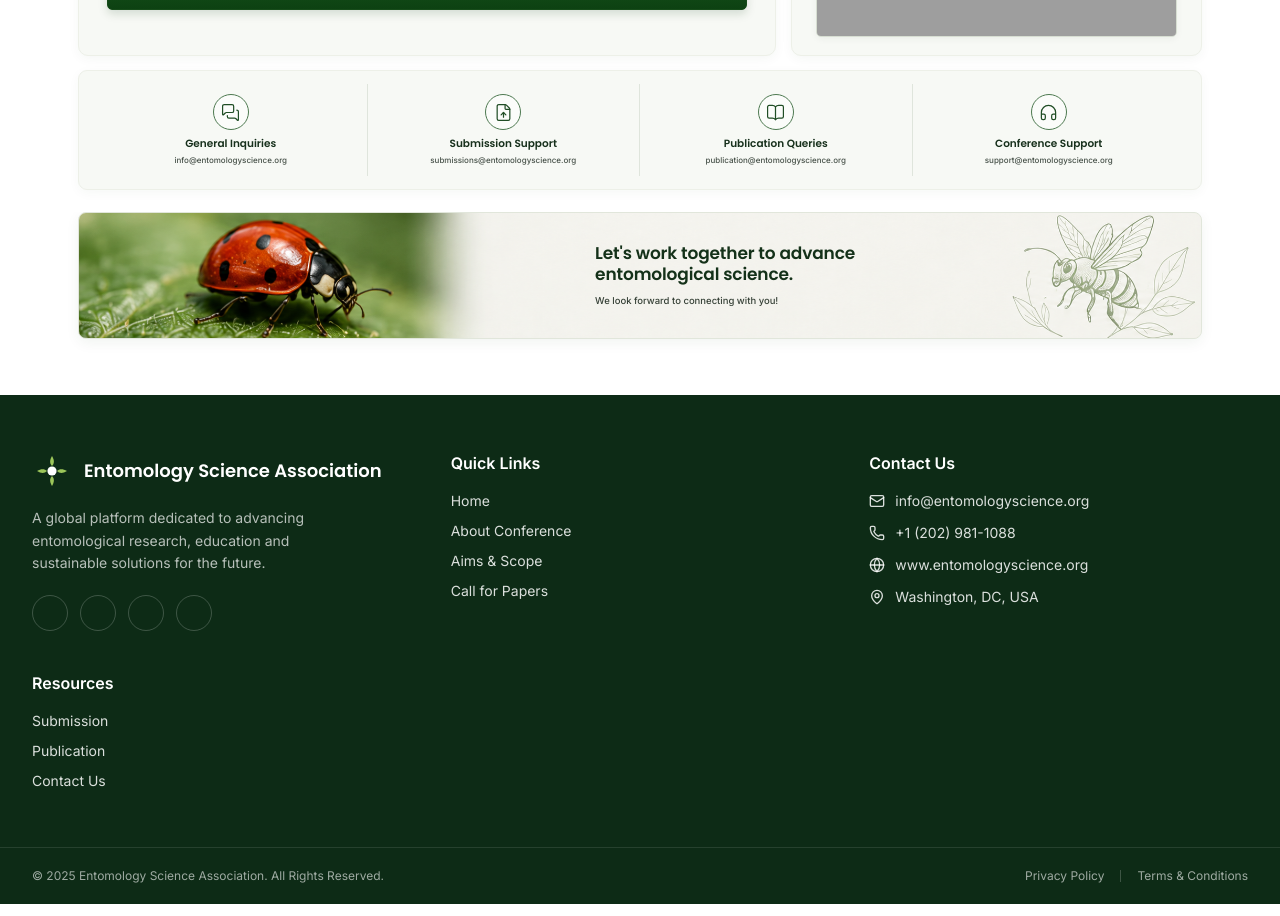
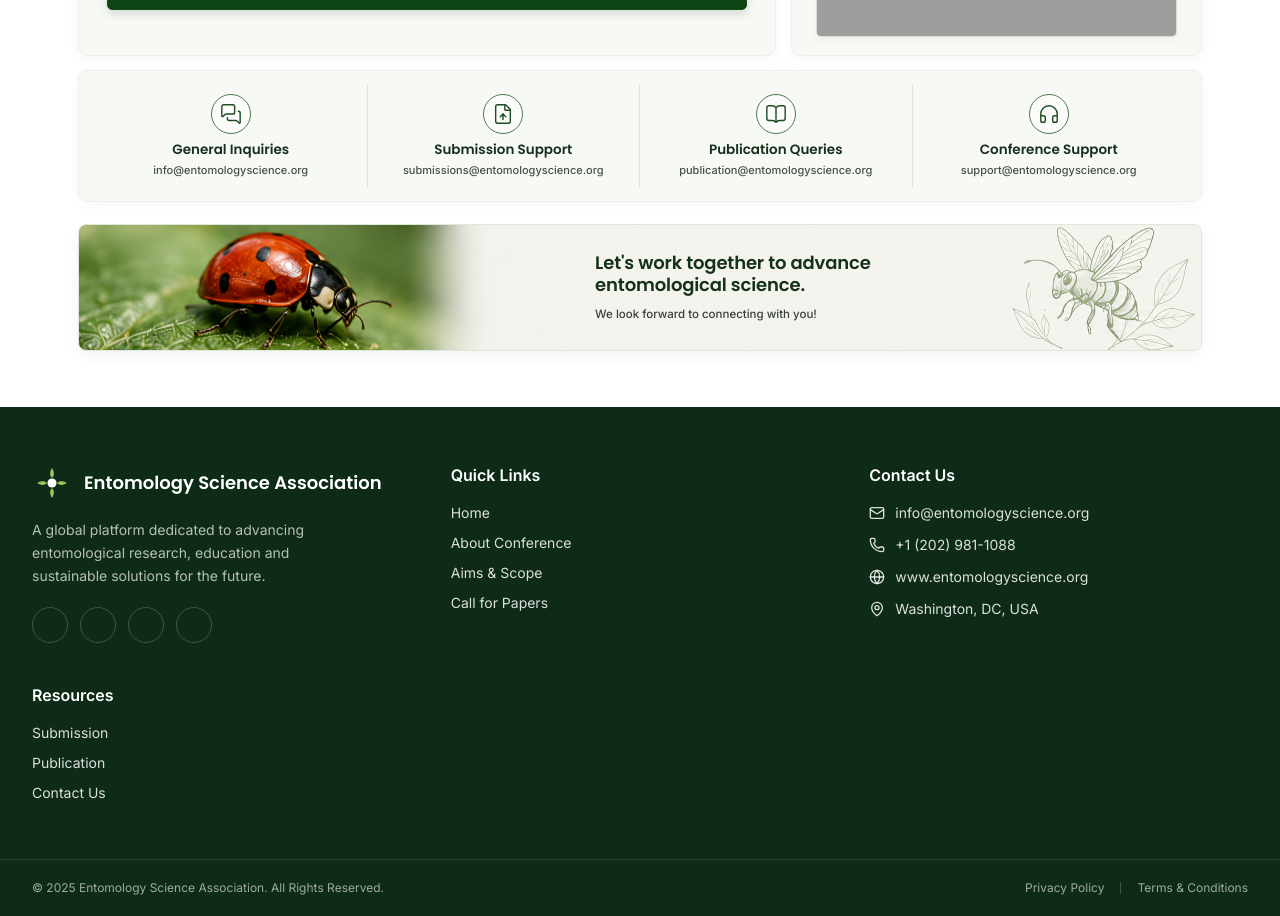
Before and after one commit to Dhanshri-Rc/entomology-science, a React (Vite) app: page /contact in a window 1280 px wide. Shown: the part 840-1756 px from the top of the page. Built offline with nearby package versions, Linux system fonts and the light colour scheme; grey boxes are pictures that could not be loaded.

Commit message:
fix: update icon and text sizes for improved layout in Contact component

```diff
--- a/src/pages/Contact.jsx
+++ b/src/pages/Contact.jsx
@@ -1313,8 +1313,8 @@ export default function Contact() {
                   <div
                     className="
                       flex
-                      h-[36px]
-                      w-[36px]
+                      h-[40px]
+                      w-[40px]
 
                       items-center
                       justify-center
@@ -1338,8 +1338,8 @@ export default function Contact() {
                     <CardIcon
                       strokeWidth={1.55}
                       className="
-                        h-[19px]
-                        w-[19px]
+                        h-[22px]
+                        w-[22px]
                       "
                     />
                   </div>
@@ -1348,13 +1348,13 @@ export default function Contact() {
                     className="
                       mt-[8px]
 
-                      text-[10px]
+                      text-[12px]
                       font-semibold
                       leading-[1.2]
 
                       text-[#17301c]
 
-                      sm:text-[10.5px]
+                      sm:text-[13.5px]
                     "
                   >
                     {card.title}
@@ -1367,12 +1367,12 @@ export default function Contact() {
 
                       break-all
 
-                      text-[7.5px]
+                      text-[10.5px]
                       font-medium
 
                       text-[#465048]
 
-                      sm:text-[8px]
+                      sm:text-[11px]
                     "
                   >
                     {card.email}
@@ -1559,7 +1559,7 @@ export default function Contact() {
                   text-[#143119]
 
                   sm:text-[16px]
-                  lg:text-[17px]
+                  lg:text-[18px]
 
                   max-[640px]:text-white
                 "
@@ -1585,13 +1585,12 @@ export default function Contact() {
                 }}
                 className="
                   mt-[9px]
-
-                  text-[9px]
+                  text-[11px]
                   font-medium
 
                   text-[#354036]
 
-                  sm:text-[9.5px]
+                  sm:text-[11.5px]
 
                   max-[640px]:text-white/90
                 "
```
